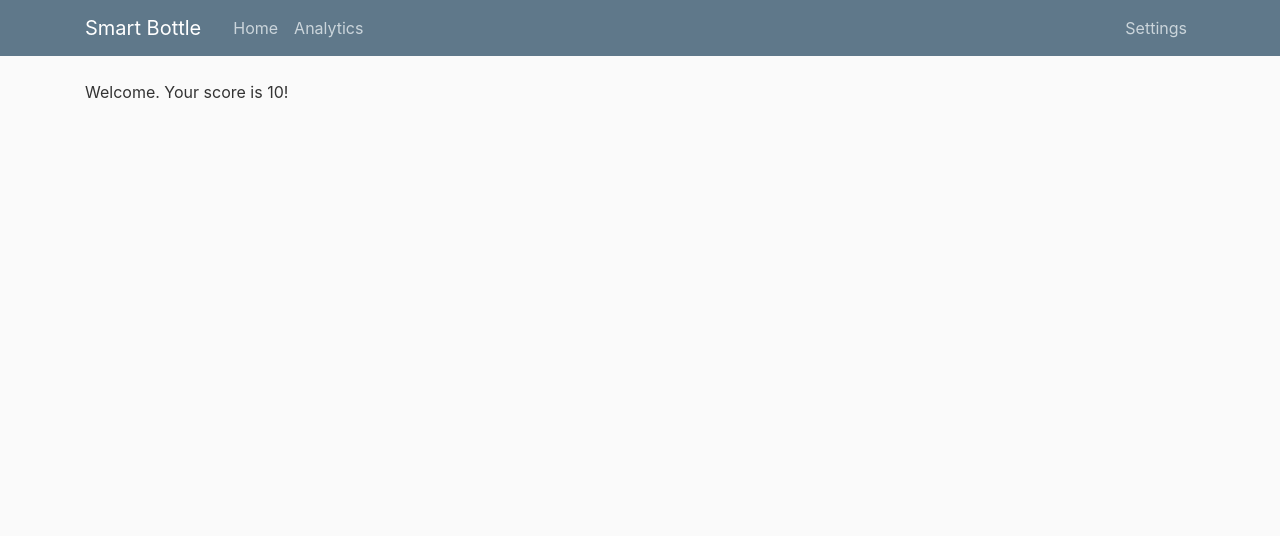
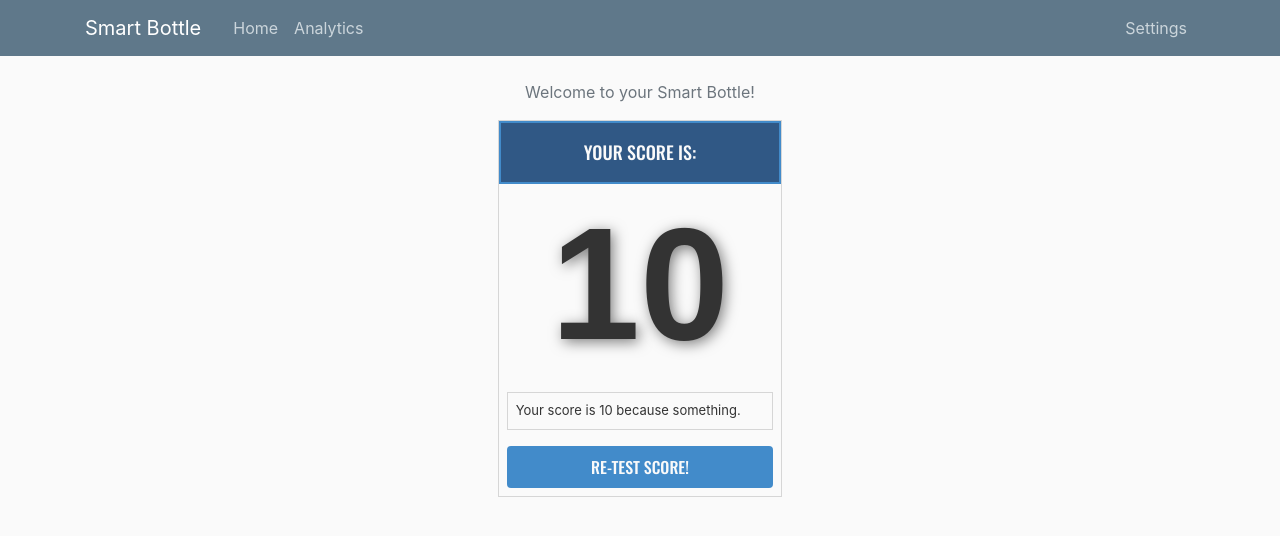
Before and after one commit to duartegalvao/Smart-Bottle, a Django app: template bottle/bottleAnalytics/templates/bottleAnalytics/index.html in a window 1280 px wide. Shown: the top 536 px of the page. Run offline with Django 3.2, Linux system fonts and the light colour scheme; the template is opened without the code that fills it: most values are stand-ins (such as "Sample title", 1, 10 or a date in 2020); parts of the project's set-up code (start-up, migrations or seed data) failed here and were passed over; some libraries are stand-ins or nearby versions.

Commit message:
Create basic index interface

```diff
--- a/bottle/bottleAnalytics/static/bottleAnalytics/main.css
+++ b/bottle/bottleAnalytics/static/bottleAnalytics/main.css
@@ -83,27 +83,61 @@ a.article-title:hover {
   font-size: 2.5rem;
 }
 
-/* added css */
-.totp-box {
-  border-radius: 5px;
-  border: 3px solid #444444;
-  padding: 14px 0px;
+.score-badge {
+  border: 1px solid #d6d6d6;
 }
 
-.totp-code {
-  font-size: 22px;
-  font-weight: bold;
+.score-header {
+  background-color: #305885;
+  border: 2px solid #428bca;
+  color: #fafafa;
+  font-family: 'Oswald', sans-serif;
+  font-size: large;
 }
 
-hr {
-    border: none;
-    height: 2px;
-    width: 95%;
-    background-color: #444444;
+.score-value {
+  font-size: 120pt;
+  font-family: sans-serif;
+  font-weight: bold;
+  line-height: normal;
+  text-shadow: 2pt 2pt 10pt rgba(0, 0, 0, 0.5);
 }
 
-.submitSIRSBtn {
-  display: block;
-  width: 100%;
-  margin: 0 auto;
+.score-description {
+  background-color: #fafafa;
+  border: 1px solid #d6d6d6;
+  width: 200pt;
+  color: #333333;
+  font-size: small;
 }
+
+.score-O {
+  background-color: #98CE00;
+  color: #fafafa;
+}
+
+.score-A {
+  background-color: #98CE00;
+  color: #fafafa;
+}
+
+.score-B {
+  background-color: #98CE00;
+  color: #fafafa;
+}
+
+.score-C {
+  background-color: #98CE00;
+  color: #fafafa;
+}
+
+.score-D {
+  background-color: #98CE00;
+  color: #fafafa;
+}
+
+.btn-refresh-score {
+  background-color: #428bca;
+  color: #fafafa;
+  font-family: 'Oswald', sans-serif;
+}
--- a/bottle/bottleAnalytics/templates/bottleAnalytics/base.html
+++ b/bottle/bottleAnalytics/templates/bottleAnalytics/base.html
@@ -8,6 +8,7 @@
 
     <!-- Bootstrap CSS -->
     <link rel="stylesheet" href="https://stackpath.bootstrapcdn.com/bootstrap/4.1.3/css/bootstrap.min.css" integrity="sha384-MCw98/SFnGE8fJT3GXwEOngsV7Zt27NXFoaoApmYm81iuXoPkFOJwJ8ERdknLPMO" crossorigin="anonymous">
+    <link href="https://fonts.googleapis.com/css?family=Oswald:500" rel="stylesheet">
 
     <link rel="stylesheet" type="text/css" href="{% static 'bottleAnalytics/main.css' %}">
 
--- a/bottle/bottleAnalytics/templates/bottleAnalytics/index.html
+++ b/bottle/bottleAnalytics/templates/bottleAnalytics/index.html
@@ -2,11 +2,53 @@
 {% block title %}Index{% endblock %}
 
 {% block content %}
-    Welcome.
-
-    {% if score == 'E' %}
-        No score available.
-    {% else %}
-        Your score is {{ score }}!
-    {% endif %}
+    <div class="container">
+        <div class="row justify-content-center">
+            <div class="col-auto">
+                <p class="text-muted">
+                    Welcome to your Smart Bottle!
+                </p>
+            </div>
+        </div>
+        <div class="row justify-content-center">
+            <div class="col-auto">
+                {% if score == 'E' %}
+                    No score available.
+                {% else %}
+                    <div class="container score-badge score-{{ score }}">
+                        <div class="row">
+                            <div class="col p-3 score-header">
+                                <p class="text-center text-uppercase m-0">
+                                    Your score is:
+                                </p>
+                            </div>
+                        </div>
+                        <div class="row">
+                            <div class="col py-2 px-5">
+                                <p class="text-center score-value m-0 p-0">
+                                    {{ score }}
+                                </p>
+                            </div>
+                        </div>
+                        <div class="row">
+                            <div class="col m-2 p-2 score-description">
+                                <p class="text-justify m-0 p-0">
+                                    Your score is {{ score }} because something.
+                                </p>
+                            </div>
+                        </div>
+                        <div class="row">
+                            <div class="col m-2 p-0 text-center">
+                                <a href="{% url 'refresh-score' %}">
+                                    <button type="button" class="btn btn-refresh-score m-0 p-2 text-uppercase" style="width: 100%">
+                                        Re-test score!
+                                    </button>
+                                </a>
+                            </div>
+                        </div>
+                    </div>
+                {% endif %}
+            </div>
+        </div>
+    </div>
 {% endblock %}
--- a/bottle/bottleAnalytics/urls.py
+++ b/bottle/bottleAnalytics/urls.py
@@ -8,6 +8,8 @@ urlpatterns = [
     path('analytics', interface.analytics_view, name='analytics'),
     path('settings', interface.settings_view, name='settings'),
 
+    path('refresh', interface.refresh_score_view, name='refresh-score'),
+
     # Bottle API
     path('api/bottleUpdate', api.bottle_update),
 ]
```
Also changed, not shown: bottle/bottleAnalytics/views/interface.py (+18 -7 lines).
